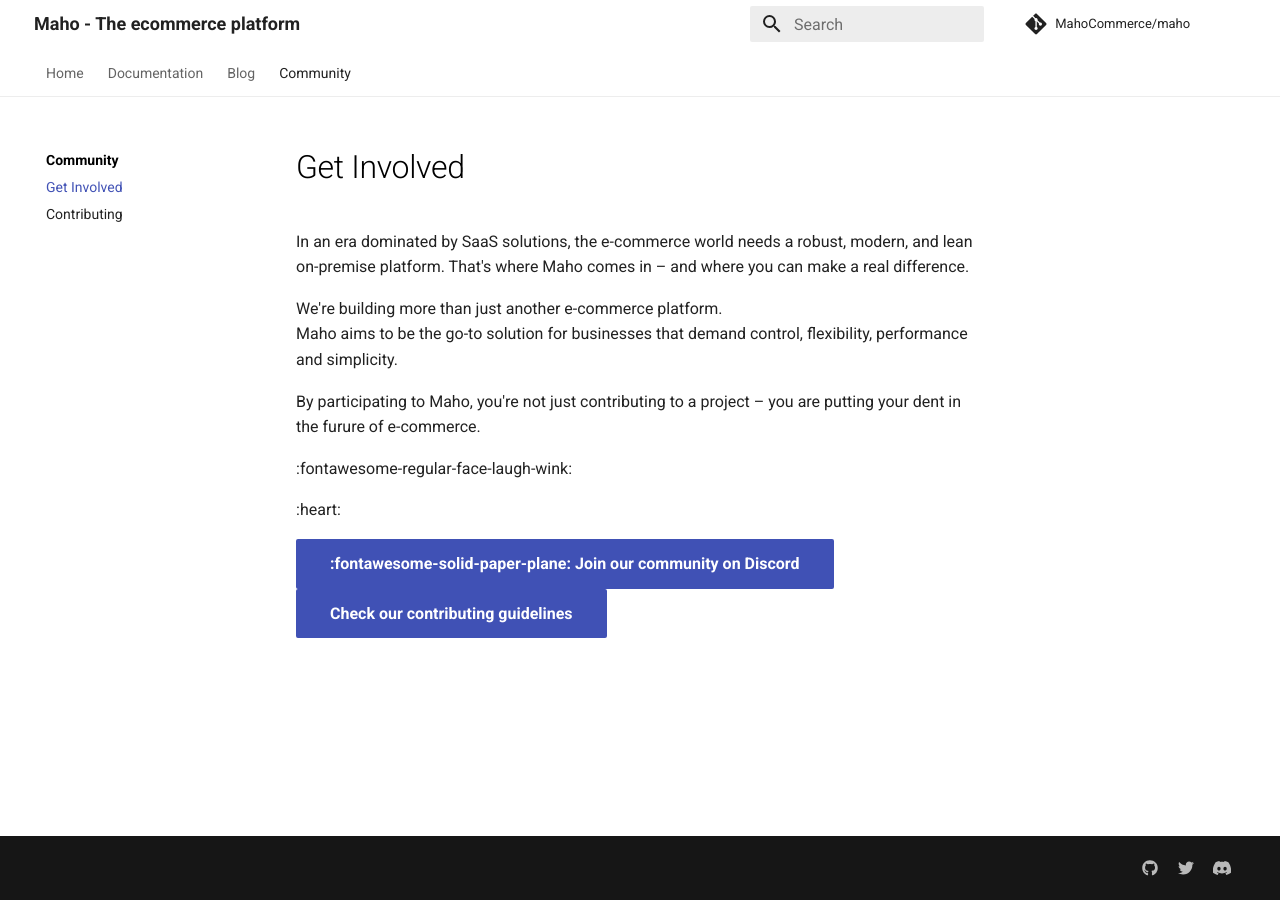
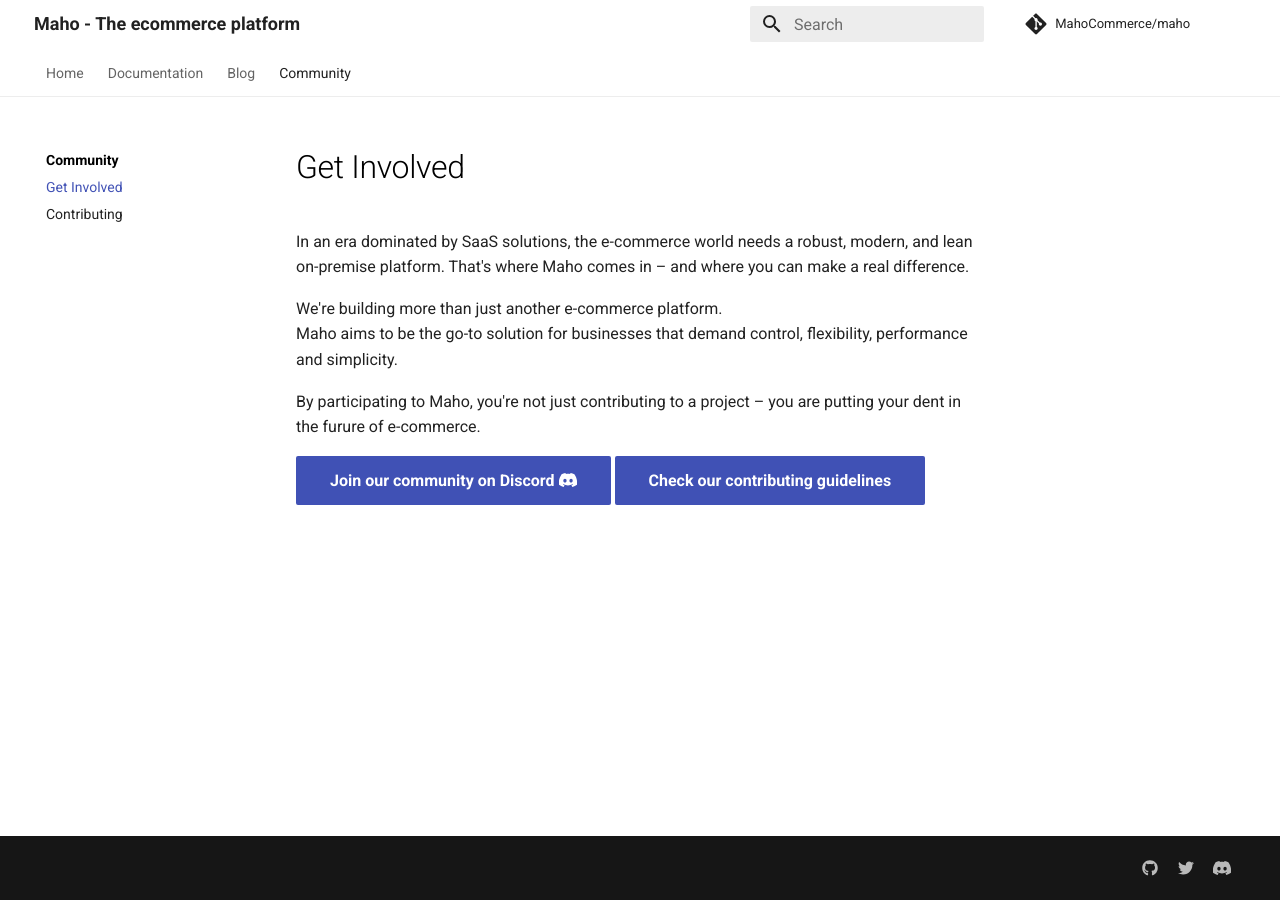
Before and after one commit to MahoCommerce/mahocommerce.com, an MkDocs documentation site: the page built from docs/community/get-involved.md, in a window 1280 px wide. Built offline with MkDocs 1.6.1 and Material for MkDocs 9.7.7, drawn with Linux system fonts in a browser that asks for light colours; comment, search, counter and statistics services are not loaded.

Commit message:
better icons

```diff
--- a/docs/community/get-involved.md
+++ b/docs/community/get-involved.md
@@ -6,9 +6,5 @@ Maho aims to be the go-to solution for businesses that demand control, flexibili
 
 By participating to Maho, you're not just contributing to a project – you are putting your dent in the furure of e-commerce.
 
-:fontawesome-regular-face-laugh-wink:
-
-:heart:
-
-[:fontawesome-solid-paper-plane: Join our community on Discord](https://discord.gg/dWgcVUFTrS){:target="_blank" .md-button .md-button--primary}
-[Check our contributing guidelines](contributing.md){.md-button .md-button--primary}
+[Join our community on Discord :fontawesome-brands-discord:](https://discord.gg/dWgcVUFTrS){:target="_blank" .md-button .md-button--primary .md-consent__controls}
+[Check our contributing guidelines](contributing.md){.md-button .md-button--primary .md-consent__controls}
--- a/mkdocs.yml
+++ b/mkdocs.yml
@@ -37,6 +37,9 @@ plugins:
       fallback_to_build_date: true
 
 markdown_extensions:
+  - pymdownx.emoji:
+      emoji_index: !!python/name:material.extensions.emoji.twemoji
+      emoji_generator: !!python/name:material.extensions.emoji.to_svg
   - pymdownx.highlight:
       anchor_linenums: true
   - pymdownx.inlinehilite
```
Also changed, not shown: docs/getting-started.md (+2 -2 lines).
